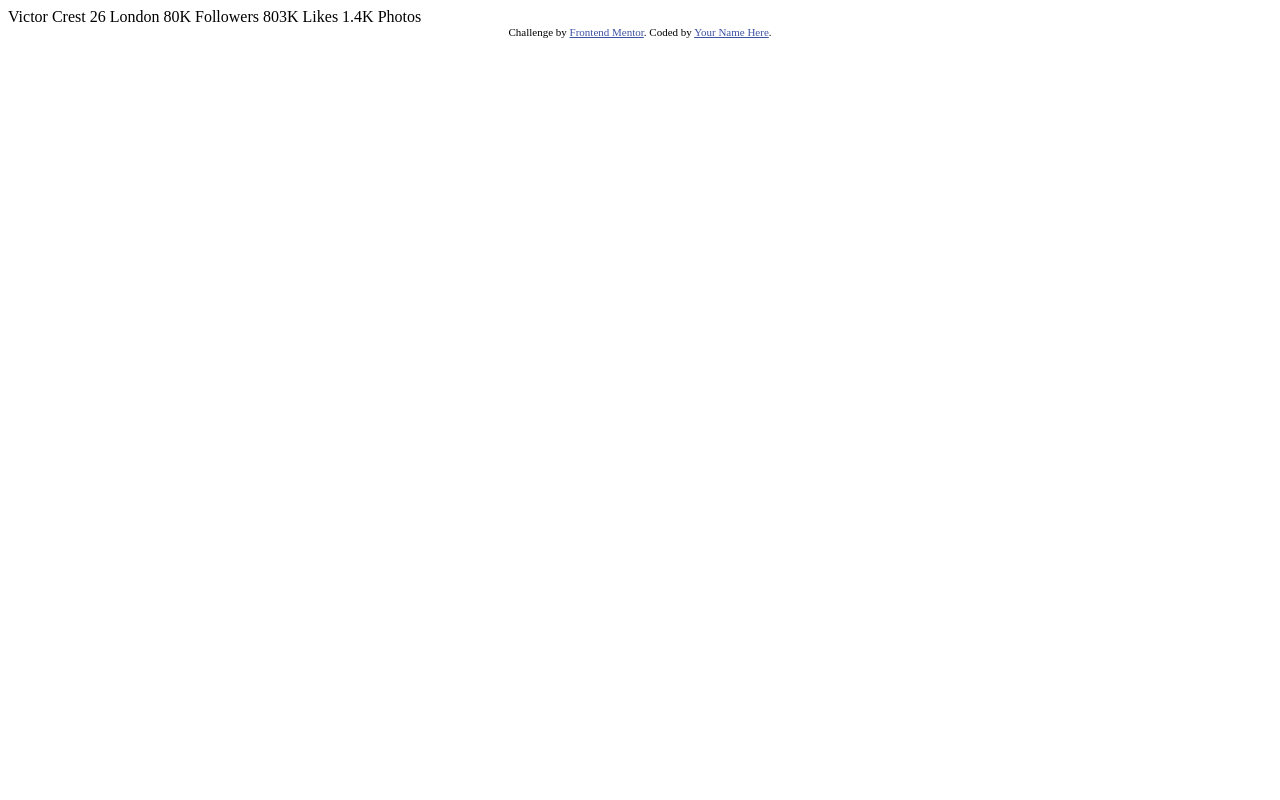
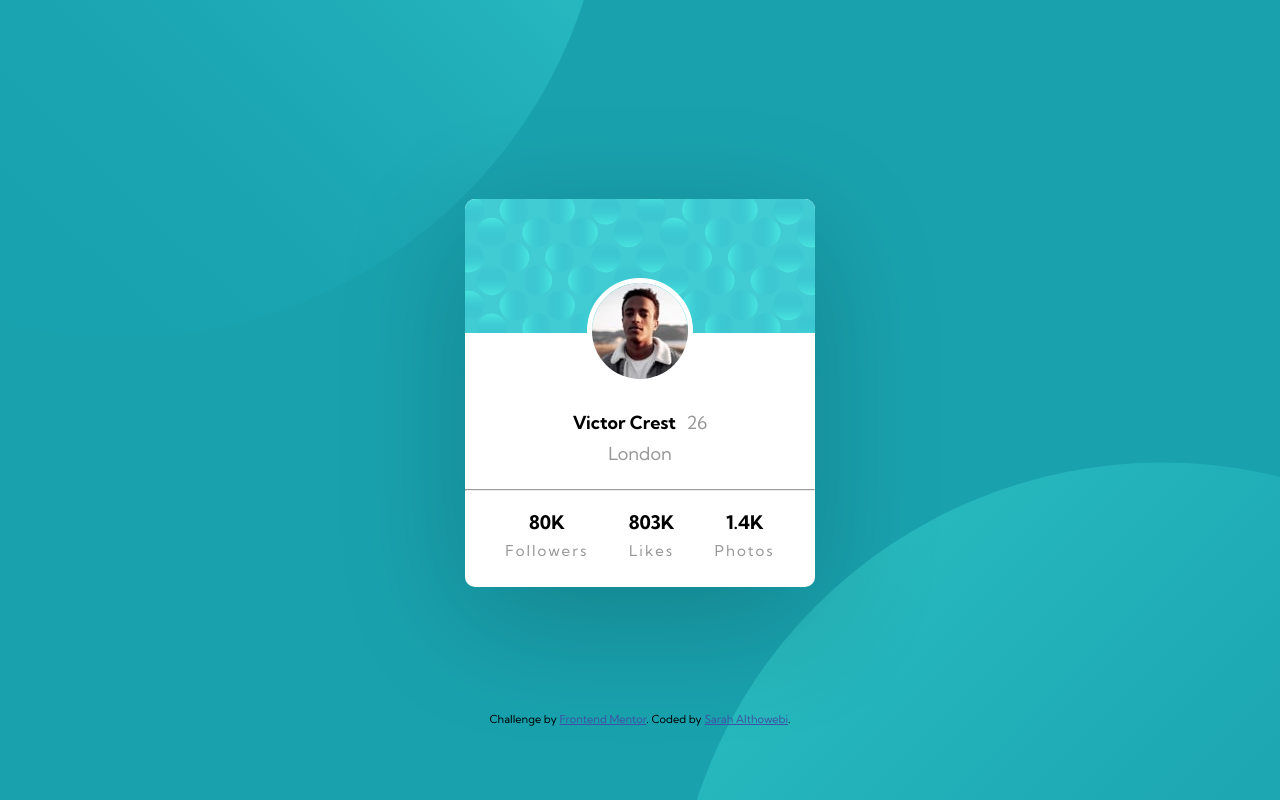
Before and after one commit to SarahNaif/FrontEndMentor_Challenge, a plain HTML site: page profile-card-component-main/index.html in a window 1280 px wide. Drawn offline with Linux system fonts and the light colour scheme.

Commit message:
challenge compllete 🎉 v1

```diff
--- a/profile-card-component-main/index.html
+++ b/profile-card-component-main/index.html
@@ -1,35 +1,55 @@
 <!DOCTYPE html>
 <html lang="en">
   <head>
-  <meta charset="UTF-8">
-  <meta name="viewport" content="width=device-width, initial-scale=1.0"> <!-- displays site properly based on user's device -->
+    <meta charset="UTF-8" />
+    <meta name="viewport" content="width=device-width, initial-scale=1.0" />
+    <!-- displays site properly based on user's device -->
 
-  <link rel="icon" type="image/png" sizes="32x32" href="./images/favicon-32x32.png">
-
+    <link
+      rel="icon"
+      type="image/png"
+      sizes="32x32"
+      href="./images/favicon-32x32.png"
+    />
+    <link href="https://fonts.googleapis.com/css2?family=Kumbh+Sans:wght@400;700&display=swap" rel="stylesheet">
+    <link rel="stylesheet" href="style.css" />
     <title>Frontend Mentor | Profile card component</title>
 
     <!-- Feel free to remove these styles or customise in your own stylesheet 👍 -->
-  <style>
-    .attribution { font-size: 11px; text-align: center; }
-    .attribution a { color: hsl(228, 45%, 44%); }
-  </style>
   </head>
   <body>
-  Victor Crest
-  26
-  London
+    <div class="profileCard">
+      <div class="bg-blue"></div>
+      <img class="circle" alt="" src="images/image-victor.jpg" />
 
-  80K
-  Followers
+      <div class="profile-text">
+        <p><span class="name">Victor Crest</span> 26</p>
+        <p>London</p>
+      </div>
 
-  803K
-  Likes
+      <hr />
 
-  1.4K
-  Photos
+      <div class="container">
+        <div class="card_item">
+          <h3>80K</h3>
+          <p>Followers</p>
+        </div>
+        <div class="card_item">
+          <h3>803K</h3>
+          <p>Likes</p>
+        </div>
+        <div class="card_item">
+          <h3>1.4K</h3>
+          <p>Photos</p>
+        </div>
+
+
+      </div>
+    </div>
+
     <div class="attribution">
     Challenge by <a href="https://www.frontendmentor.io?ref=challenge" target="_blank">Frontend Mentor</a>.
-    Coded by <a href="#">Your Name Here</a>.
+    Coded by <a href="#">Sarah Althowebi</a>.
   </div>
   </body>
 </html>
--- /dev/null
+++ b/profile-card-component-main/style.css
@@ -0,0 +1,80 @@
+* {
+  box-sizing: border-box;
+  margin: 0;
+  font-family: "Kumbh Sans", sans-serif;
+}
+body {
+  height: 100vh;
+  background-image: url(images/bg-pattern-top.svg),
+    url(images/bg-pattern-bottom.svg);
+  background-position: top -640px left -370px, bottom -640px right -370px;
+  overflow: hidden;
+  background-color: hsl(185, 75%, 39%);
+  background-repeat: no-repeat;
+  display: flex;
+  justify-content: center;
+  align-items: center;
+  flex-direction: column;
+
+}
+.profileCard {
+  background-color: white;
+  text-align: center;
+  border-radius: 10px;
+  width: 350px;
+  margin: 125px auto;
+  box-shadow: 0 2rem 8rem rgba(0, 0, 0, 0.2);
+}
+.bg-blue {
+  border-radius: 10px 10px 0px 0px;
+  background-image: url(images/bg-pattern-card.svg);
+  height: 134px;
+}
+.profile-text {
+  margin: 20px;
+  font-size: 18px;
+  color: hsl(0, 0%, 59%);
+  line-height: 1.7;
+}
+hr {
+  color: rgba(235, 235, 235, 0.283);
+}
+
+span {
+  font-weight: 700;
+  font-size: 18px;
+  color: black;
+  padding-right: 6px;
+}
+.circle {
+  align-self: end;
+  border-radius: 50%;
+  border: 5px rgb(255, 255, 255) solid;
+  margin-top: -55px;
+}
+.container {
+  display: flex;
+  flex-direction: row;
+  justify-content: space-around;
+  margin: 20px;
+}
+.card_item p {
+  color: hsl(0, 0%, 59%);
+  margin: 7px;
+  font-size: 15px;
+  font-weight: 400;
+  letter-spacing: 2px;
+}
+.attribution {
+  font-size: 11px;
+  text-align: center;
+}
+.attribution a {
+  color: hsl(228, 45%, 44%);
+}
+
+/* media query */
+
+/* @media (){
+
+} */
```
Lines whose indentation alone changed are shown as unchanged.
